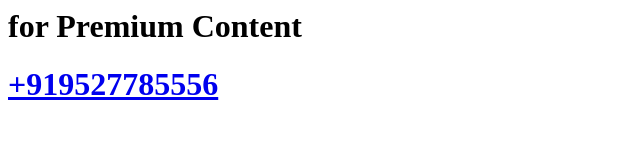
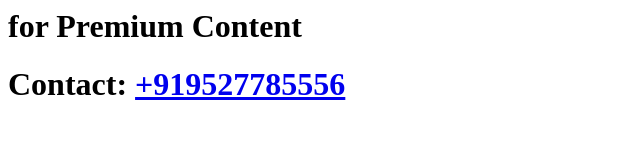
Before and after one commit to YakubTiger/c, a plain HTML site: page index.html in a window 1280 px wide. Shown: the whole page, without its empty margins (0-640 px from the left). Drawn offline with Linux system fonts and the light colour scheme.

Commit message:
Update index.html

```diff
--- a/index.html
+++ b/index.html
@@ -1,6 +1,6 @@
 <html>
 <body>
   <h1> for Premium Content </h1>
-  <h1><a href="tel:+919527785556">+919527785556</a></h1>
+  <h1>Contact: <a href="tel:+919527785556">+919527785556</a></h1>
 </body>
 </html>
```
